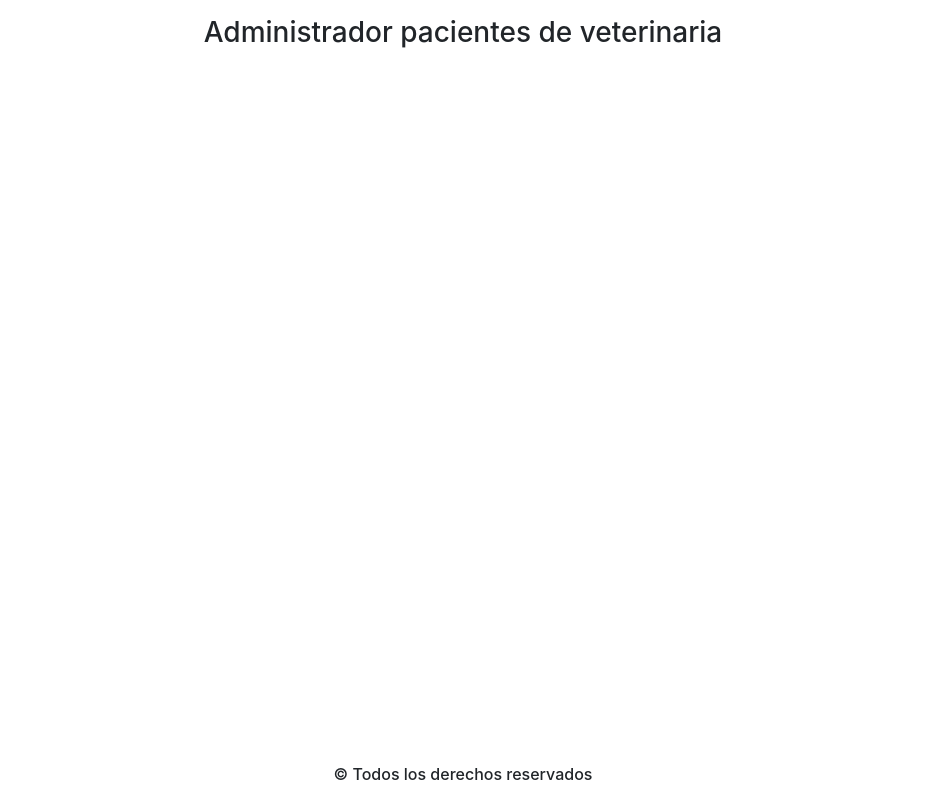
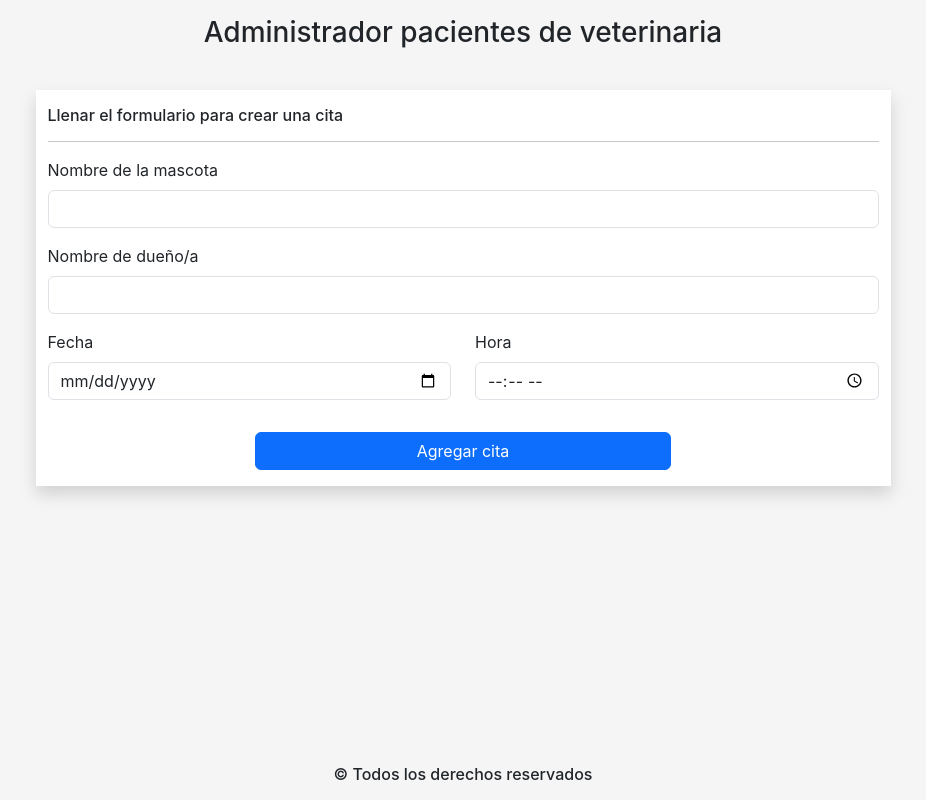
Before and after one commit to MauroRomo1/Pacientes-de-veterinaria, a React (Vite) app: page / in a window 1280 px wide. Shown: the whole page, without its empty margins (177-1103 px from the left). Built offline with nearby package versions, Linux system fonts and the light colour scheme.

Commit message:
terminando la estructura del formulario para citas

```diff
--- a/src/App.css
+++ b/src/App.css
@@ -6,6 +6,11 @@ body {
   display: flex;
   flex-direction: column;
   min-height: 100vh;
+  background-color: #f5f5f5;
+}
+
+.formContainer {
+  background-color: #ffffff;
 }
 
 footer {
--- a/src/App.jsx
+++ b/src/App.jsx
@@ -1,5 +1,6 @@
 import "bootstrap/dist/css/bootstrap.min.css";
 import "./App.css";
+import AppointmentForm from "./components/AppointmentForm";
 
 function App() {
   return (
@@ -9,7 +10,9 @@ function App() {
           Administrador pacientes de veterinaria
         </h3>
       </header>
-      <main></main>
+      <main>
+        <AppointmentForm />
+      </main>
       <footer>
         <h6 className="text-center my-3">
           &copy; Todos los derechos reservados
--- /dev/null
+++ b/src/components/AppointmentForm.jsx
@@ -0,0 +1,55 @@
+import React from "react";
+import { Form, Button, Row, Col } from "react-bootstrap";
+
+const AppointmentForm = () => {
+  return (
+    <section className="container my-4">
+      <Row className="justify-content-center ">
+        <Col xs={11} md={10} lg={9} className="py-3 shadow formContainer">
+          <h6>Llenar el formulario para crear una cita</h6>
+          <hr />
+          <Form>
+            <Form.Group className="mb-3" controlId="namePet">
+              <Form.Label>Nombre de la mascota</Form.Label>
+              <Form.Control type="text" name="namePet" />
+            </Form.Group>
+
+            <Form.Group className="mb-3" controlId="nameOwner">
+              <Form.Label>Nombre de dueño/a</Form.Label>
+              <Form.Control type="text" name="nameOwner" />
+            </Form.Group>
+
+            <Row className="mb-3">
+              <Form.Group
+                className="mb-3"
+                as={Col}
+                md={6}
+                controlId="appointmentDate"
+              >
+                <Form.Label>Fecha</Form.Label>
+                <Form.Control type="date" name="appointmentDate" />
+              </Form.Group>
+              <Form.Group
+                className="mb-3"
+                as={Col}
+                md={6}
+                controlId="appointmentTime"
+              >
+                <Form.Label>Hora</Form.Label>
+                <Form.Control type="time" name="appointmentTime" />
+              </Form.Group>
+            </Row>
+
+            <div className="d-grid gap-2 col-6 mx-auto">
+              <Button variant="primary" type="submit">
+                Agregar cita
+              </Button>
+            </div>
+          </Form>
+        </Col>
+      </Row>
+    </section>
+  );
+};
+
+export default AppointmentForm;
```
